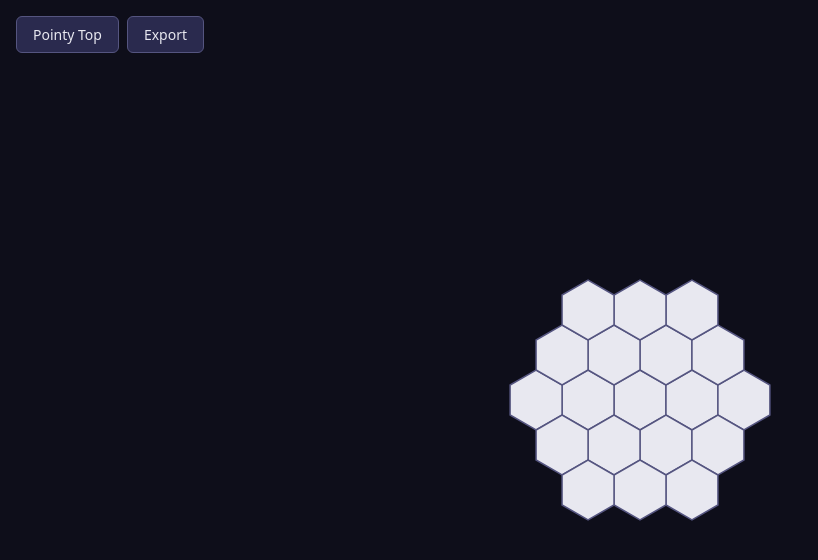
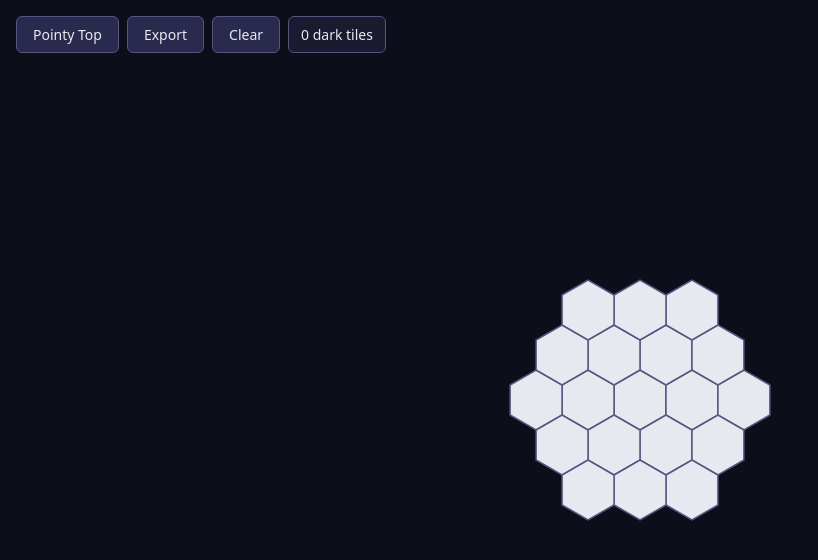
Before and after one commit to jakedemian/hexmap, a React (Vite) app: page / in a window 1280 px wide. Shown: the top 560 px of the page, without its empty margins (0-818 px from the left). Built offline with nearby package versions, Linux system fonts and the light colour scheme.

Commit message:
add tile count and clear button with modal

```diff
--- a/src/components/Toolbar.tsx
+++ b/src/components/Toolbar.tsx
@@ -1,10 +1,20 @@
-import { useState } from 'react'
+import { useState, useMemo } from 'react'
 import { useGrid } from '../state/GridContext'
 import { exportSparse, exportFull, downloadJson } from '../hex/export'
+import { TileState } from '../hex/types'
 
 export function Toolbar() {
   const { state, dispatch } = useGrid()
   const [showExportMenu, setShowExportMenu] = useState(false)
+  const [showClearConfirm, setShowClearConfirm] = useState(false)
+
+  const darkCount = useMemo(() => {
+    let count = 0
+    for (const v of state.tiles.values()) {
+      if (v === TileState.BLACK) count++
+    }
+    return count
+  }, [state.tiles])
 
   const handleOrientationToggle = () => {
     dispatch({
@@ -25,7 +35,13 @@ export function Toolbar() {
     setShowExportMenu(false)
   }
 
+  const handleClear = () => {
+    dispatch({ type: 'CLEAR_GRID' })
+    setShowClearConfirm(false)
+  }
+
   return (
+    <>
       <div style={styles.toolbar}>
         <button style={styles.button} onClick={handleOrientationToggle}>
           {state.orientation === 'pointy' ? 'Pointy Top' : 'Flat Top'}
@@ -50,7 +66,40 @@ export function Toolbar() {
             </div>
           )}
         </div>
+
+        <button
+          style={styles.button}
+          onClick={() => setShowClearConfirm(true)}
+        >
+          Clear
+        </button>
+
+        <span style={styles.count}>
+          {darkCount} dark {darkCount === 1 ? 'tile' : 'tiles'}
+        </span>
       </div>
+
+      {showClearConfirm && (
+        <div style={styles.overlay} onClick={() => setShowClearConfirm(false)}>
+          <div style={styles.modal} onClick={(e) => e.stopPropagation()}>
+            <p style={styles.modalText}>
+              Clear the entire map? This cannot be undone.
+            </p>
+            <div style={styles.modalButtons}>
+              <button
+                style={styles.button}
+                onClick={() => setShowClearConfirm(false)}
+              >
+                Cancel
+              </button>
+              <button style={styles.dangerButton} onClick={handleClear}>
+                Clear Map
+              </button>
+            </div>
+          </div>
+        </div>
+      )}
+    </>
   )
 }
 
@@ -61,6 +110,7 @@ const styles: Record<string, React.CSSProperties> = {
     left: 16,
     display: 'flex',
     gap: 8,
+    alignItems: 'center',
     zIndex: 10,
   },
   button: {
@@ -99,4 +149,50 @@ const styles: Record<string, React.CSSProperties> = {
     textAlign: 'left' as const,
     fontFamily: 'inherit',
   },
+  count: {
+    color: '#e8e8f0',
+    fontSize: 14,
+    fontFamily: 'inherit',
+    padding: '8px 12px',
+    background: '#1a1a30',
+    border: '1px solid #555580',
+    borderRadius: 6,
+  },
+  overlay: {
+    position: 'fixed' as const,
+    inset: 0,
+    background: 'rgba(0, 0, 0, 0.6)',
+    display: 'flex',
+    alignItems: 'center',
+    justifyContent: 'center',
+    zIndex: 100,
+  },
+  modal: {
+    background: '#1e1e38',
+    border: '1px solid #555580',
+    borderRadius: 10,
+    padding: '24px 28px',
+    maxWidth: 360,
+  },
+  modalText: {
+    color: '#e8e8f0',
+    fontSize: 15,
+    marginBottom: 20,
+    lineHeight: 1.5,
+  },
+  modalButtons: {
+    display: 'flex',
+    gap: 10,
+    justifyContent: 'flex-end',
+  },
+  dangerButton: {
+    padding: '8px 16px',
+    background: '#7a2a2a',
+    color: '#e8e8f0',
+    border: '1px solid #aa5555',
+    borderRadius: 6,
+    cursor: 'pointer',
+    fontSize: 14,
+    fontFamily: 'inherit',
+  },
 }
--- a/src/state/gridState.ts
+++ b/src/state/gridState.ts
@@ -1,6 +1,7 @@
 import type { HECSCoord, Orientation } from '../hex/types'
 import { TileState, hecsToKey } from '../hex/types'
 import { hecsNeighbors } from '../hex/math'
+import { createInitialGrid } from './initGrid'
 
 export type GridState = {
   tiles: Map<string, TileState>
@@ -11,6 +12,7 @@ export type GridAction =
   | { type: 'TOGGLE_TILE'; coord: HECSCoord }
   | { type: 'SET_TILE'; coord: HECSCoord; value: TileState }
   | { type: 'SET_ORIENTATION'; orientation: Orientation }
+  | { type: 'CLEAR_GRID' }
 
 // ensure all neighbors of a coord exist as white tiles
 function expandAt(tiles: Map<string, TileState>, coord: HECSCoord, orientation: Orientation): Map<string, TileState> {
@@ -72,6 +74,10 @@ export function gridReducer(state: GridState, action: GridAction): GridState {
       return { ...state, orientation: action.orientation }
     }
 
+    case 'CLEAR_GRID': {
+      return { ...state, tiles: createInitialGrid() }
+    }
+
     default:
       return state
   }
```
Lines whose indentation alone changed are shown as unchanged.
